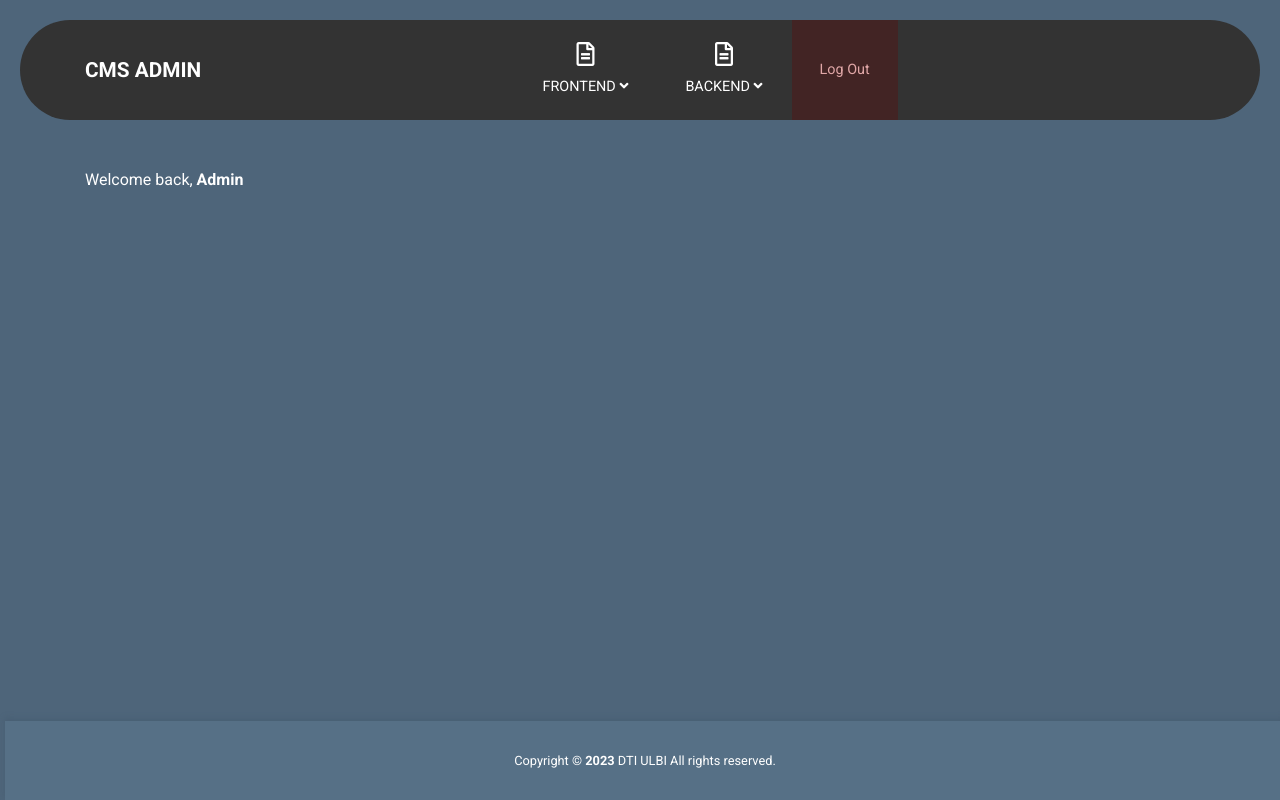
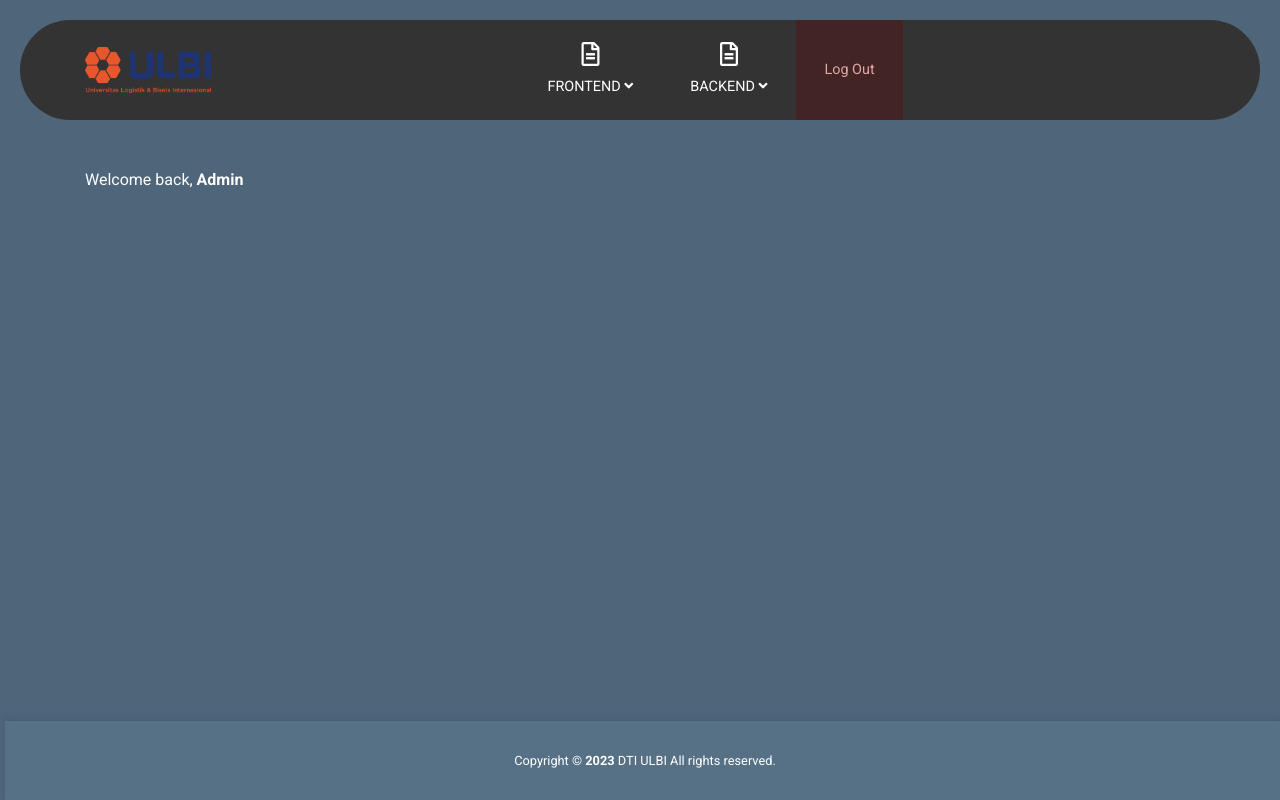
Before and after one commit to uiteung/sidang_proyek, a plain HTML site: page home.html in a window 1280 px wide. Drawn offline with Linux system fonts and the light colour scheme; no server answers.

Commit message:
sidang: Ganti teks menjadi logo ulbi pada navbar
Signed-off-by: HeroBuxx <me@herobuxx.me>

```diff
--- a/home.html
+++ b/home.html
@@ -5,7 +5,7 @@
     <meta charset="UTF-8">
     <meta name="viewport" content="width=device-width, initial-scale=1.0">
     <meta http-equiv="X-UA-Compatible" content="ie=edge">
-    <title>Product Admin - Dashboard HTML</title>
+    <title>Form Sidang Proyek 3 - Dashboard HTML</title>
     <link rel="stylesheet" href="https://fonts.googleapis.com/css?family=Roboto:400,700">
     <!-- https://fonts.google.com/specimen/Roboto -->
     <link rel="stylesheet" href="css/fontawesome.min.css">
@@ -13,7 +13,6 @@
     <link rel="stylesheet" href="css/bootstrap.min.css">
     <!-- https://getbootstrap.com/ -->
     <link rel="stylesheet" href="css/templatemo-style.css">
-
     <link rel="icon" href="./img/logofancypedia3.png">
 
 </head>
@@ -107,7 +106,7 @@ body, html {
             <!-- NAVBAR START -->
             <div class="container h-100">
                 <a class="navbar-brand" href="index.html">
-                    <h1 class="tm-site-title mb-0">CMS Admin</h1>
+                    <img style="width: auto; height: 46PX;" src="./img/ulbi.png">
                 </a>
                 <button class="navbar-toggler ml-auto mr-0" type="button" data-toggle="collapse" data-target="#navbarSupportedContent"
                     aria-controls="navbarSupportedContent" aria-expanded="false" aria-label="Toggle navigation">
@@ -163,13 +162,12 @@ body, html {
                     <p class="text-white mt-5 mb-5">Welcome back, <b>Admin</b></p>
                 </div>
             </div>
-
         </div>
         <footer class="tm-footer row tm-mt-small cust-footer">
             <div class="col-12 font-weight-light">
                 <p class="text-center text-white mb-0 px-4 small">
                     Copyright &copy; <b>2023</b> DTI ULBI All rights reserved.
-                                    </p>
+                </p>
             </div>
         </footer>
     </div>
```
Also changed, not shown: img/ulbi.png (added).
